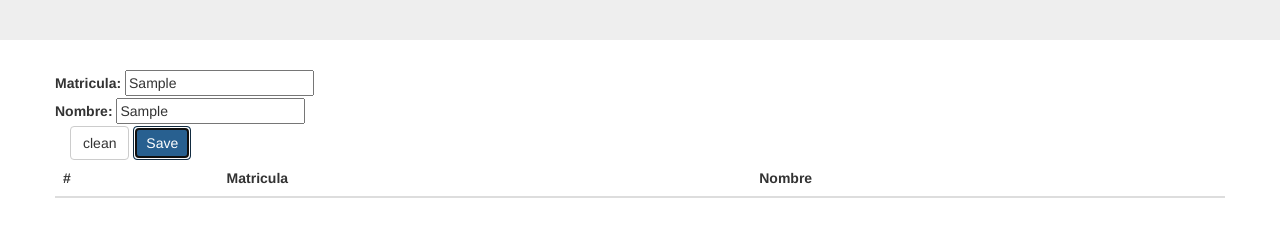
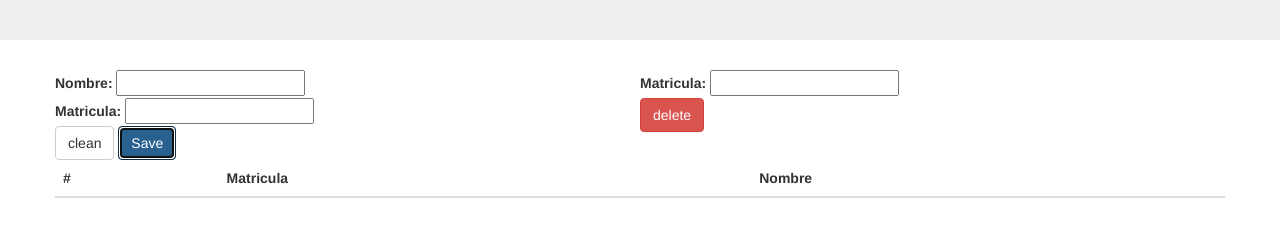
Before and after one commit to finalpets/firebase_example, a plain HTML site: page index.html in a window 1280 px wide. Both pictures are taken after typing "Sample", "Sample" into the empty fields and a click on the button "Save". Shown: the part 155-392 px from the top of the page. Drawn offline with nearby package versions, Linux system fonts and the light colour scheme; no server answers.

Commit message:
Implement Delete by Matricula

```diff
--- a/app.js
+++ b/app.js
@@ -1,6 +1,7 @@
 
 var matricula = "";
 var nombre = "";
+var del_matricula="";
 
 
 firebase.initializeApp({
@@ -20,13 +21,27 @@ $( "#save" ).click(function() {
   matricula = $('#matricula').val();
   nombre = $('#nombre').val();
   store_alumno();
+  clean_fields();
 
 });
 
-
 $( "#clean" ).click(function() {
+	clean_fields();
+});
+function clean_fields(){
 	$('#matricula').val("");
 	$('#nombre').val("");
+}
+
+  $( "#delete" ).click(function() {
+	del_matricula = $('#del_matricula').val();
+	clean_fields();
+	db.collection("alumnos").doc(del_matricula).delete().then(function() {
+		console.log("Document successfully deleted!");
+	}).catch(function(error) {
+		console.error("Error removing document: ", error);
+	});
+
   });
 
   function store_alumno(){
@@ -36,7 +51,7 @@ $( "#clean" ).click(function() {
 	    nombre: nombre
 	};
 
-	db.collection("alumnos").doc($('#matricula').val()).set(docData).then(function() {
+	db.collection("alumnos").doc(matricula).set(docData).then(function() {
 	    console.log("Alumno Document successfully written!");
 	});
 }
@@ -47,7 +62,7 @@ db.collection("alumnos").onSnapshot(function(querySnapshot) {
     querySnapshot.forEach(function(doc) {
         // doc.data() is never undefined for query doc snapshots
         console.log(doc.id, " => ", doc.data());
-        $('#tabla_alumnos > tbody:last-child').append('<tr><th scope="row">1</th><td>'+doc.data().matricula+'</td><td>'+doc.data().nombre+'</td></tr>');
+        $('#tabla_alumnos > tbody:last-child').append('<tr><th scope="row"></th><td>'+doc.data().matricula+'</td><td>'+doc.data().nombre+'</td></tr>');
 
 	});
 });
--- a/index.html
+++ b/index.html
@@ -22,22 +22,35 @@
 
 
     <div class="row">
+      <div class="col-sm-6">
+        <div class="row">
+          <label>Nombre:</label>
+          <input type="text" id="nombre">
+        </div>
+        <div class="row">
           <label>Matricula:</label>
           <input type="text" id="matricula">
         </div>
         <div class="row">
-      <label>Nombre:</label>
-      <input type="text" id="nombre">
+
+            <button class="btn btn-default" id="clean">clean</button>
+            <button class="btn btn-primary" id="save">Save</button>
+
+
+        </div>
       </div>
 
+      <div class="col-sm-6">
         <div class="row">
-      <div class="col-md-6">
-        <button class="btn btn-default" id="clean">clean</button>
-        <button class="btn btn-primary" id="save">Save</button>
+          <label>Matricula:</label>
+          <input type="text" id="del_matricula">
         </div>
-      <div class="col-md-6">
+        <div class="row">
+            <button class="btn btn-danger" id="delete" >delete</button>
+        </div>
+      </div>
 
-      </div>
+
     </div>
 
     <div class="row">
@@ -54,7 +67,7 @@
       </table>
     </div>
 
-  </div>
+
 
 
 
```
Lines whose indentation alone changed are shown as unchanged.
